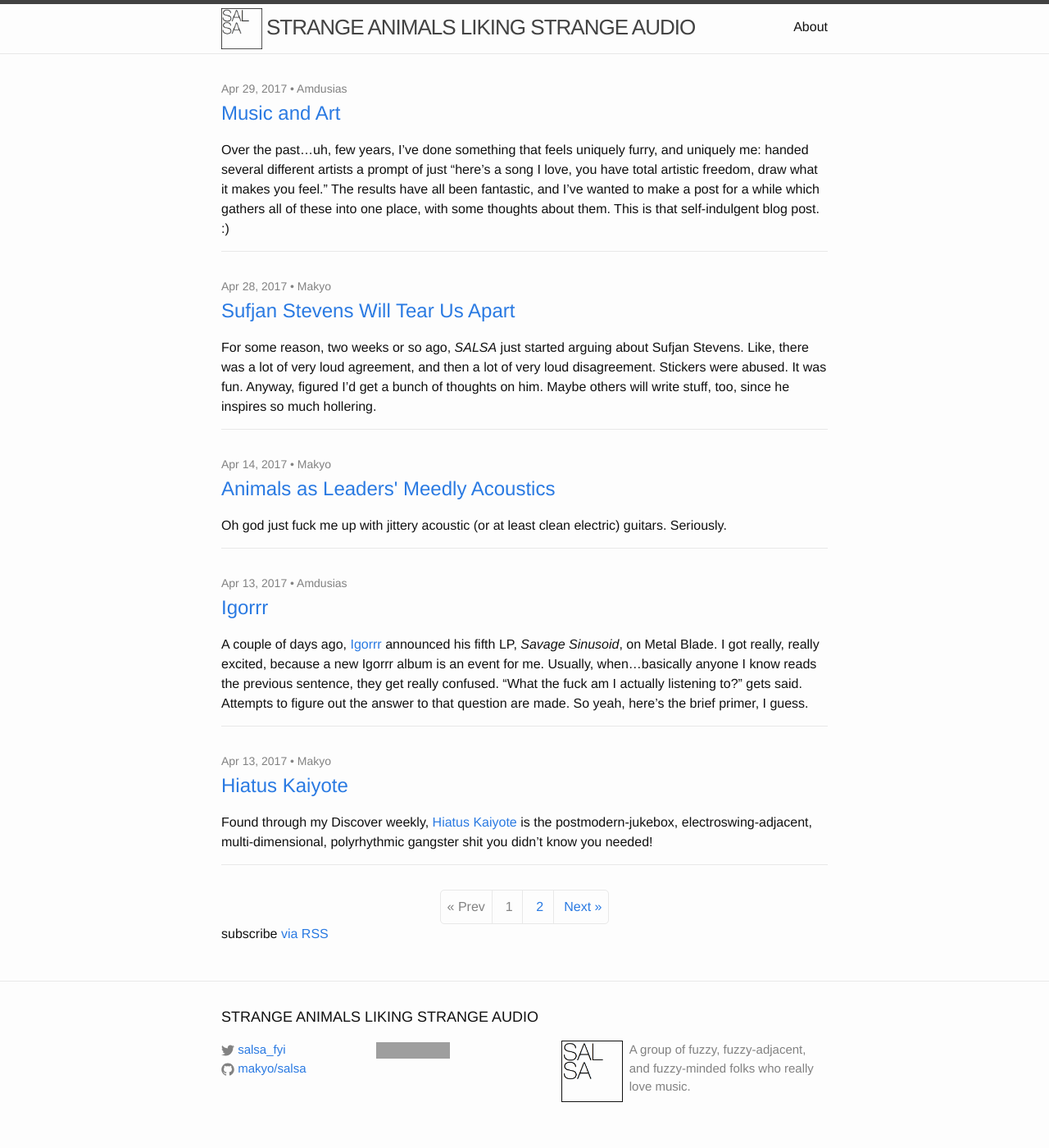
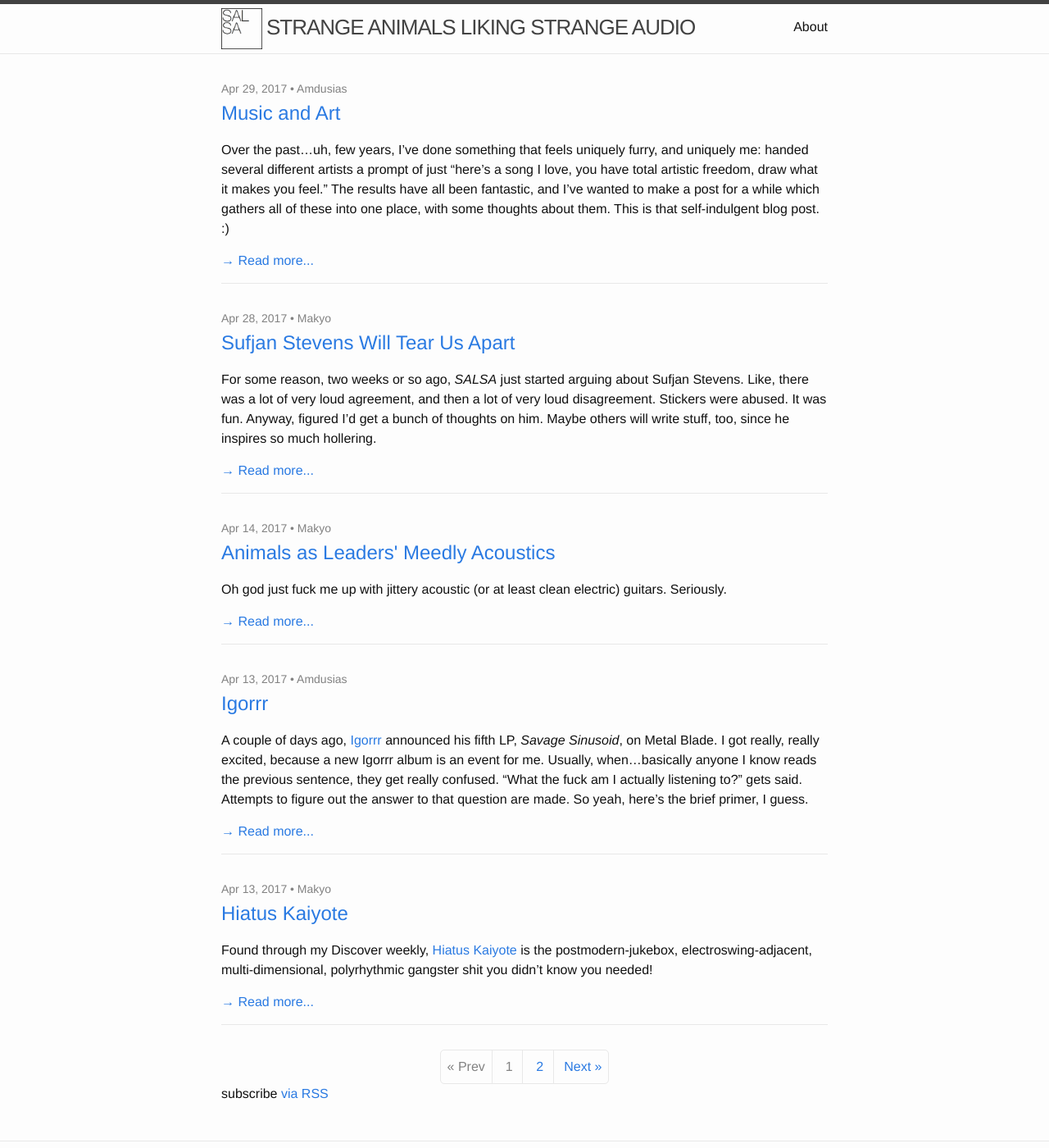
Before and after one commit to makyo/salsa, a Jekyll site: the page built from index.html, in a window 1280 px wide and 1400 px high. Shown: the whole window at 82% size. Built offline with Jekyll 4.4.1, drawn with Linux system fonts in a browser that asks for light colours; the list of posts is cut into pages by our own code; grey boxes are pictures that could not be loaded.

Commit message:
Read more link

```diff
--- a/index.html
+++ b/index.html
@@ -14,6 +14,7 @@
                 <a class="post-link" href="{{ post.url | relative_url }}">{{ post.title | escape }}</a>
             </h2>
             {{ post.excerpt }}
+            <p><a href="{{ post.url | relative_url }}">&rarr; Read more...</a></p>
         </li>
     {% endfor %}
 </ul>
```
